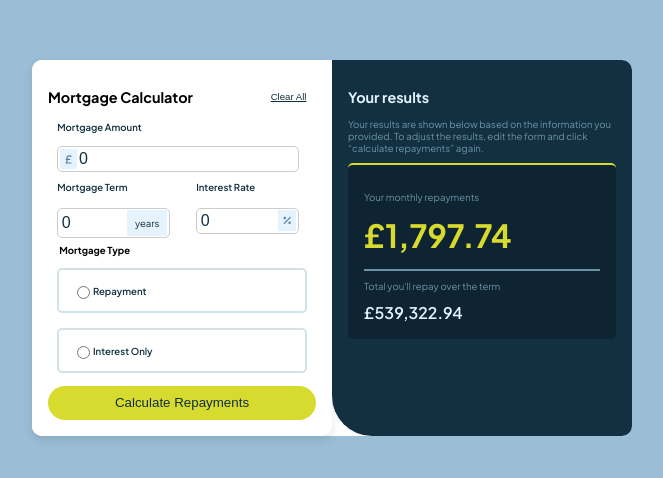
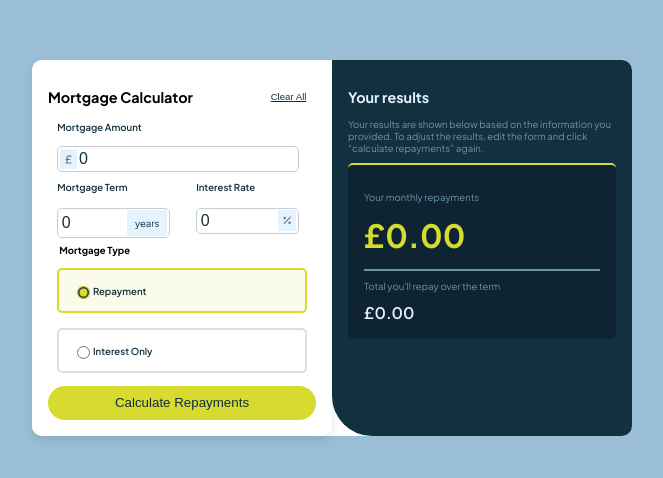
Before and after one commit to AbbyHumphreys/mortgage_repayment_calculator, a React (Create React App) app: page / in a window 1280 px wide. Shown: the part 160-638 px from the top of the page, without its empty margins (308-971 px from the left). Built offline with nearby package versions, Linux system fonts and the light colour scheme.

Commit message:
add: logic to switch between mortgage types

```diff
--- a/src/App.tsx
+++ b/src/App.tsx
@@ -1,13 +1,19 @@
-import React from 'react';
+import { useState } from 'react';
 import './App.css';
 import MortgageCalculator from "./components/MortgageCalculator"
 import ResultsCard from "./components/ResultsCard"
 
 function App() {
+
+  const [results, setResults] = useState({
+    repaymentTotal: 0,
+    repaymentMonthly: 0,
+  });
+
   return (
     <main className='plus-jakarta-sans'>
-      <MortgageCalculator />
-      <ResultsCard />
+      <MortgageCalculator setResults={setResults} />
+      <ResultsCard repaymentTotal={results.repaymentTotal} repaymentMonthly={results.repaymentMonthly}/>
     </main>
   );
 }
--- a/src/components/MortgageCalculator.tsx
+++ b/src/components/MortgageCalculator.tsx
@@ -3,20 +3,24 @@ import "./calculator_styles.sass";
 import { FontAwesomeIcon } from "@fortawesome/react-fontawesome";
 import { faSterlingSign, faPercent } from "@fortawesome/free-solid-svg-icons";
 
-export default function MorgageCalculator () {
+interface MortgageCalculatorProps {
+    setResults: (results: { repaymentTotal: number; repaymentMonthly: number }) => void;
+}
+
+export default function MorgageCalculator ({ setResults }: MortgageCalculatorProps) {
 
     const [mortgageInfo, setMortgageInfo] = useState({
         amount: 0,
         term: 0,
-        rate: 0
+        rate: 0,
+        mortgageType: 'repayment'
     })
 
-    const handleChange = (e: any) => {
+    const handleChange = (e: React.ChangeEvent<HTMLInputElement>) => {
         const { name, value, type } = e.target;
-        console.log(e.target.name)
         setMortgageInfo((prevData) => ({
             ...prevData,
-            [name]: type === "" ? 0 : parseFloat(value),
+            [name]: type === "radio" ? value : value === "" ? 0 : parseFloat(value),
         }))
     }
 
@@ -36,17 +40,32 @@ export default function MorgageCalculator () {
             }));
         }
     };
-console.log(mortgageInfo)
-    function calculateMortgage (e: React.FormEvent) {
+
+    const calculateMortgage = (e: React.FormEvent) => {
         e.preventDefault();
 
-        const {amount, term, rate} = mortgageInfo
-        console.log("This is Mortgage Info", mortgageInfo)
-        let interest = rate / 100
-        let repaymentTotal = amount * interest
-        let repaymentMonthly = repaymentTotal / term
-        return console.log(repaymentMonthly)
-    }
+        const { amount, term, rate, mortgageType } = mortgageInfo;
+
+        let repaymentMonthly = 0;
+        let repaymentTotal = 0;
+
+        if (mortgageType === "repayment") {
+            const monthlyRate = rate / 100 / 12;
+            const totalPayments = term * 12;
+
+            repaymentMonthly = amount * (monthlyRate * Math.pow(1 + monthlyRate, totalPayments)) /
+                                 (Math.pow(1 + monthlyRate, totalPayments) - 1);
+
+            repaymentTotal = repaymentMonthly * totalPayments;
+        } else if (mortgageType === "interest_only") {
+            // Interest-Only Mortgage
+            repaymentMonthly = amount * (rate / 100 / 12);
+            repaymentTotal = repaymentMonthly * term * 12;
+        }
+
+        setResults({ repaymentTotal, repaymentMonthly });
+    };
+
 
     return (
         <section className="mortage-calculator-container">
@@ -107,17 +126,30 @@ console.log(mortgageInfo)
                 <fieldset>
                     <legend>Mortgage Type</legend>
                     <label className="radio-group">
-                        <input type="radio" name="mortgage_type" value="repayment" />
+                        <input
+                            type="radio"
+                            name="mortgageType"
+                            value="repayment"
+                            checked={mortgageInfo.mortgageType === "repayment"}
+                            onChange={handleChange}
+                        />
                         Repayment
                     </label>
                     <label className="radio-group">
-                        <input type="radio" name="mortgage_type" value="interest_only" />
+                        <input
+                            type="radio"
+                            name="mortgageType"
+                            value="interest_only"
+                            checked={mortgageInfo.mortgageType === "interest_only"}
+                            onChange={handleChange}
+                        />
                         Interest Only
                     </label>
                 </fieldset>
-            <button className="submit-button">Calculate Repayments</button>
+                <button type="submit" className="submit-button">
+                    Calculate Repayments
+                </button>
             </form>
         </section>
     )
-
 }
--- a/src/components/ResultsCard.tsx
+++ b/src/components/ResultsCard.tsx
@@ -1,6 +1,11 @@
 import "./resultscard_styles.sass"
 
-export default function ResultsCard () {
+interface ResultsCardProps {
+    repaymentTotal: number;
+    repaymentMonthly: number;
+}
+
+export default function ResultsCard ({ repaymentTotal, repaymentMonthly }: ResultsCardProps) {
     return (
         <section className="results-card">
             <h2 className="results-header">Your results</h2>
@@ -8,10 +13,10 @@ export default function ResultsCard () {
                 To adjust the results, edit the form and click “calculate repayments” again.</p>
             <div className="repayments-container">
                 <p>Your monthly repayments</p>
-                <p className="amount monthly-repayments">£1,797.74</p>
+                <p className="amount monthly-repayments">£{repaymentMonthly.toFixed(2)}</p>
                 <hr></hr>
                 <p>Total you'll repay over the term</p>
-                <p className="amount total-repayments">£539,322.94</p>
+                <p className="amount total-repayments">£{repaymentTotal.toFixed(2)}</p>
             </div>
         </section>
     )
```
